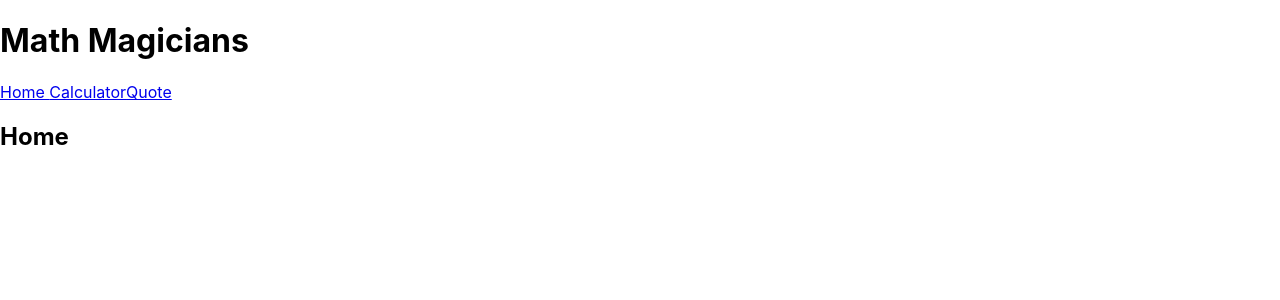
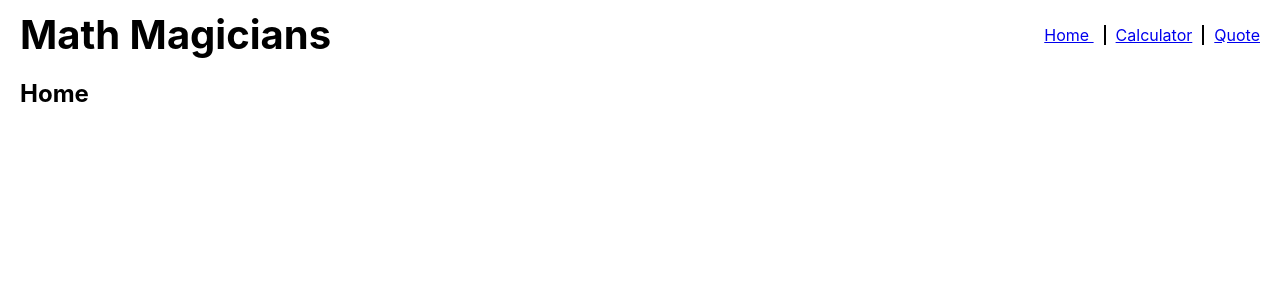
Before and after one commit to cliftondavies/Math-Magicians, a React (Create React App) app: page / in a window 1280 px wide. Shown: the top 300 px of the page. Built offline with nearby package versions, Linux system fonts and the light colour scheme.

Commit message:
Add navbar styling

```diff
--- a/src/components/Navbar.js
+++ b/src/components/Navbar.js
@@ -1,10 +1,11 @@
 import { Link } from 'react-router-dom';
 
 const Navbar = () => (
-  <header>
+  <header className="header">
     <h1>
       Math Magicians
     </h1>
+
     <nav>
       <Link to="/">Home </Link>
       <Link to="/calculator">Calculator</Link>
--- a/src/index.css
+++ b/src/index.css
@@ -1,5 +1,10 @@
+*,
+*::before,
+*::after { box-sizing: border-box; }
+
 body {
   margin: 0;
+  padding: 10px 20px;
   font-family:
     -apple-system,
     BlinkMacSystemFont,
@@ -25,3 +30,34 @@ code {
     'Courier New',
     monospace;
 }
+
+.header {
+  display: flex;
+  justify-content: space-between;
+}
+
+.header h1 {
+  font-size: 40px;
+  margin: 0;
+}
+
+.header nav {
+  align-self: center;
+}
+
+.header a {
+  padding: 0 10px;
+}
+
+.header a:nth-child(2) {
+  border-left: 2px solid #000;
+  border-right: 2px solid #000;
+}
+
+.header a:last-child {
+  padding-right: 0;
+}
+
+.header a:visited {
+  color: blue;
+}
```
